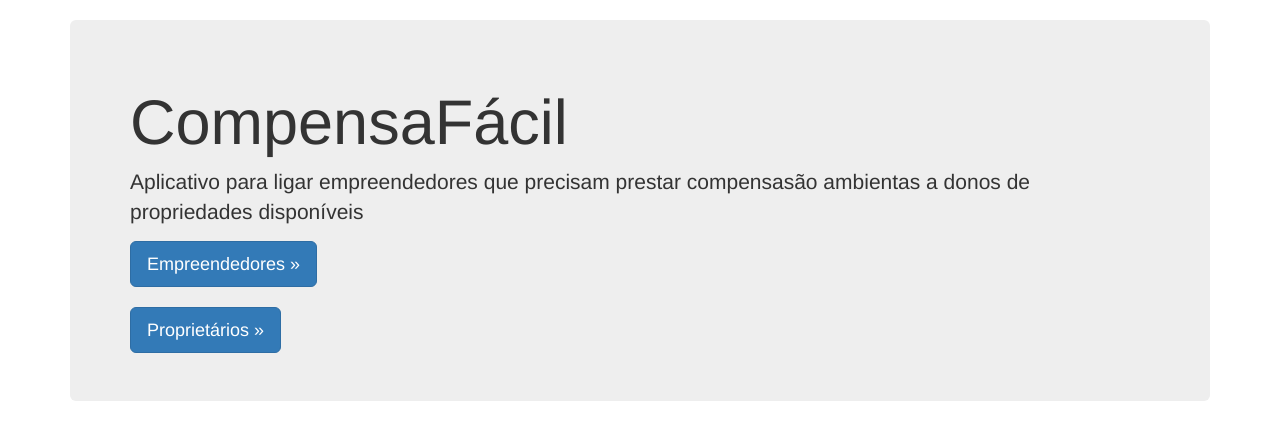
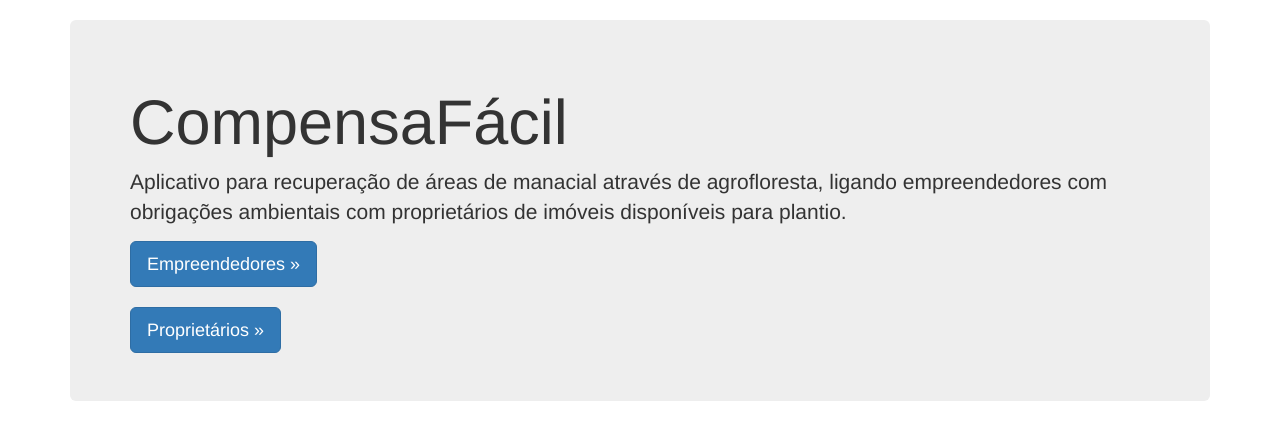
Before and after one commit to Lana-chan/compensafacil, a Flask app: page / in a window 1280 px wide. Shown: the part 52-492 px from the top of the page. Run offline with Flask 2, Linux system fonts and the light colour scheme; some libraries are stand-ins or nearby versions.

Commit message:
novo lead no index

```diff
--- a/templates/index.html
+++ b/templates/index.html
@@ -9,7 +9,7 @@
 {% block content %}
   <div class="jumbotron">
     <h1>CompensaFácil</h1>
-    <p class="lead">Aplicativo para ligar empreendedores que precisam prestar compensasão ambientas a donos de propriedades disponíveis</p>
+    <p class="lead">Aplicativo para recuperação de áreas de manacial através de agrofloresta, ligando empreendedores com obrigações ambientais com proprietários de imóveis disponíveis para plantio.</p>
     <a class="btn btn-lg btn-primary" href="/empreendedores" role="button">Empreendedores »</a><br/><br/>
     <a class="btn btn-lg btn-primary" href="/proprietarios" role="button">Proprietários »</a>
   </div>
```
